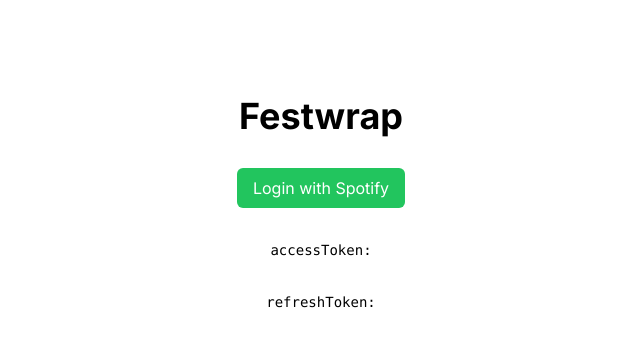
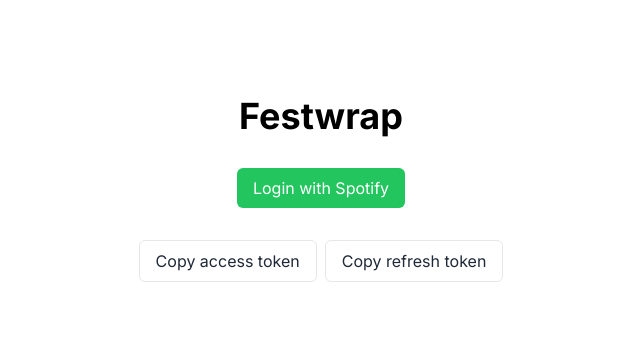
Before and after one commit to festwrap/festwrap-server, a Next.js app in the folder frontend/: page / in a window 1280 px wide. Shown: the top 346 px of the page, without its empty margins (319-959 px from the left). Built offline with nearby package versions, Linux system fonts and the light colour scheme; no server answers.

Commit message:
refactor: get tokens using button to save on the clipboard

```diff
--- a/frontend/src/app/page.tsx
+++ b/frontend/src/app/page.tsx
@@ -31,6 +31,14 @@
     window.location.href = authUrl
   }
 
+  const copyToClipboardAccessToken = () => {
+    navigator.clipboard.writeText(localStorage.getItem("access_token") || "")
+  }
+
+  const copyToClipboardRefreshToken = () => {
+    navigator.clipboard.writeText(localStorage.getItem("refresh_token") || "")
+  }
+
   return (
     <main className="flex min-h-screen flex-col items-center justify-between p-24">
       <div className="flex flex-col items-center space-y-8">
@@ -41,12 +49,20 @@
         >
           Login with Spotify
         </button>
-        <code className="text-sm">
-          accessToken: {localStorage.getItem("access_token")}
-        </code>
-        <code className="text-sm">
-          refreshToken: {localStorage.getItem("refresh_token")}
-        </code>
+        <div className="flex flex-row gap-2">
+          <button
+            className="border border-gray-200 text-gray-800 px-4 py-2 rounded-md"
+            onClick={() => copyToClipboardAccessToken()}
+          >
+            Copy access token
+          </button>
+          <button
+            className="border border-gray-200 text-gray-800 px-4 py-2 rounded-md"
+            onClick={() => copyToClipboardRefreshToken()}
+          >
+            Copy refresh token
+          </button>
+        </div>
       </div>
     </main>
   )
```
